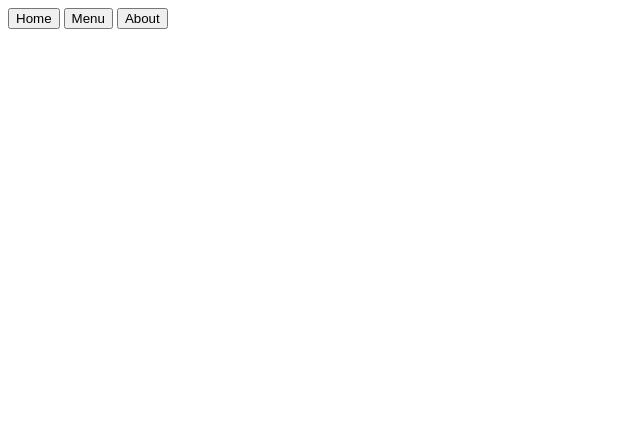
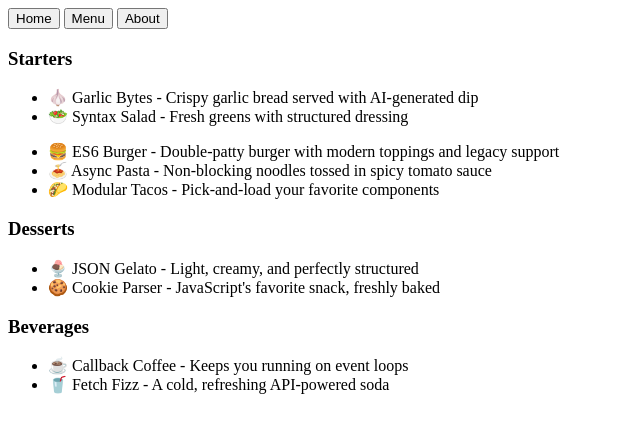
Before and after one commit to Akshat041/Restaurant-Page-webpack, a website built with webpack: page src/template.html in a window 1280 px wide. Both pictures are taken after a click on the button "Menu". Shown: the whole page, without its empty margins (0-640 px from the left). Built offline with nearby package versions, Linux system fonts and the light colour scheme.

Commit message:
feat: added menu module.

```diff
--- a/src/index.js
+++ b/src/index.js
@@ -1,5 +1,7 @@
 import { homeModule } from "./home";
+import { MenuModule } from "./menu";
 
+const divContainer = document.querySelector("#content");
 const homeBtn = document.querySelector("#homeBtn");
 const menuBtn = document.querySelector("#menuBtn");
 const aboutBtn = document.querySelector("#aboutBtn");
@@ -7,8 +9,17 @@ const aboutBtn = document.querySelector("#aboutBtn");
 // homeModule();
 const homeBtnClickListener = function () {
   homeBtn.addEventListener("click", () => {
+    divContainer.innerHTML = "";
     homeModule();
   });
 };
 
+const menuBtnClickListener = function () {
+  menuBtn.addEventListener("click", () => {
+    divContainer.innerHTML = "";
+    MenuModule();
+  });
+};
+
 homeBtnClickListener();
+menuBtnClickListener();
--- a/src/menu.js
+++ b/src/menu.js
@@ -0,0 +1,40 @@
+export function MenuModule() {
+  const divContainer = document.querySelector("#content");
+
+  const divStarter = document.createElement("div");
+  divStarter.innerHTML = `<h3>Starters</h3>
+        <ul>
+          <li>
+            🧄 Garlic Bytes - Crispy garlic bread served with AI-generated dip
+          </li>
+          <li>🥗 Syntax Salad - Fresh greens with structured dressing</li>
+        </ul>`;
+
+  const divMainCourse = document.createElement("div");
+  divMainCourse.innerHTML = `<ul>
+          <li>
+            🍔 ES6 Burger - Double-patty burger with modern toppings and legacy
+            support
+          </li>
+          <li>
+            🍝 Async Pasta - Non-blocking noodles tossed in spicy tomato sauce
+          </li>
+          <li>🌮 Modular Tacos - Pick-and-load your favorite components</li>
+        </ul>`;
+
+  const divDesserts = document.createElement("div");
+  divDesserts.innerHTML = `<h3>Desserts</h3>
+        <ul>
+          <li>🍨 JSON Gelato - Light, creamy, and perfectly structured</li>
+          <li>🍪 Cookie Parser - JavaScript's favorite snack, freshly baked</li>
+        </ul>`;
+
+  const divBeverages = document.createElement("div");
+  divBeverages.innerHTML = `<h3>Beverages</h3>
+        <ul>
+          <li>☕ Callback Coffee - Keeps you running on event loops</li>
+          <li>🥤 Fetch Fizz - A cold, refreshing API-powered soda</li>
+        </ul>`;
+
+  divContainer.append(divStarter, divMainCourse, divDesserts, divBeverages);
+}
```
Also changed, not shown: src/template.html (+42 -0 lines).
